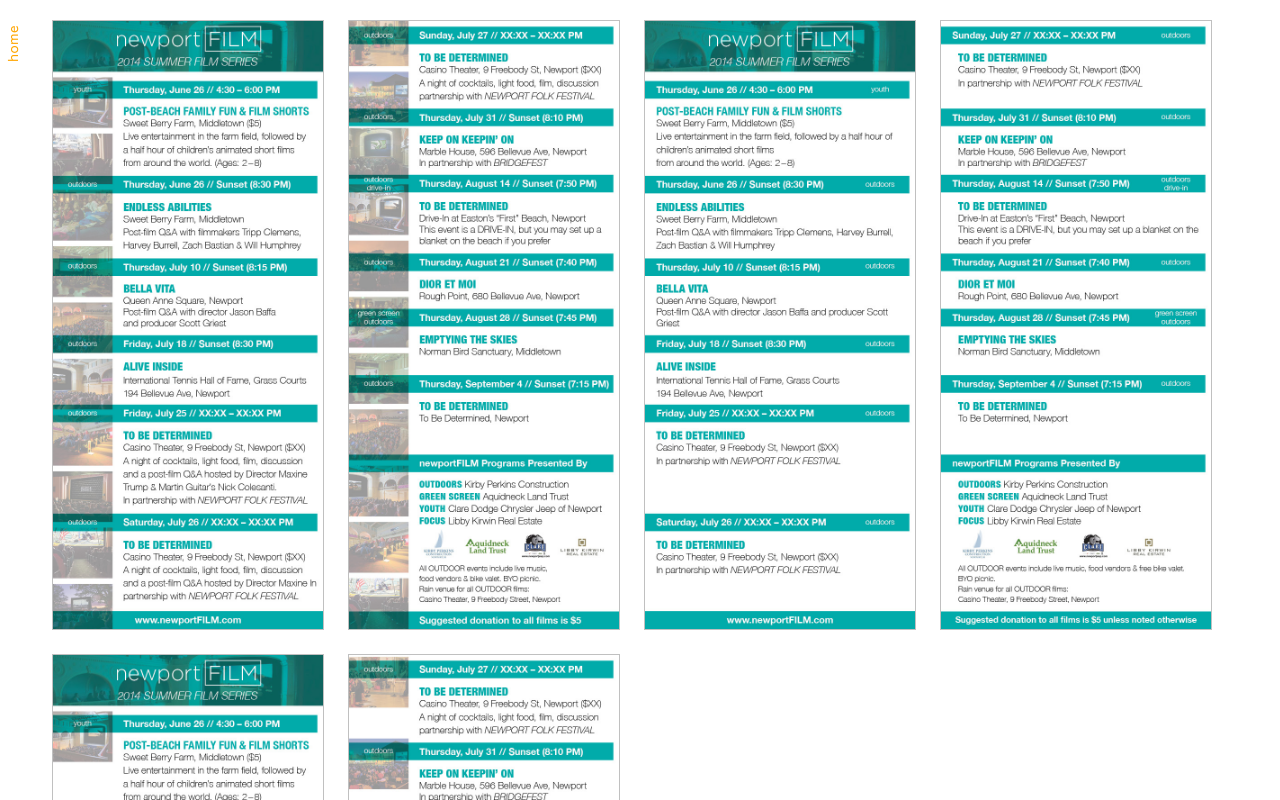
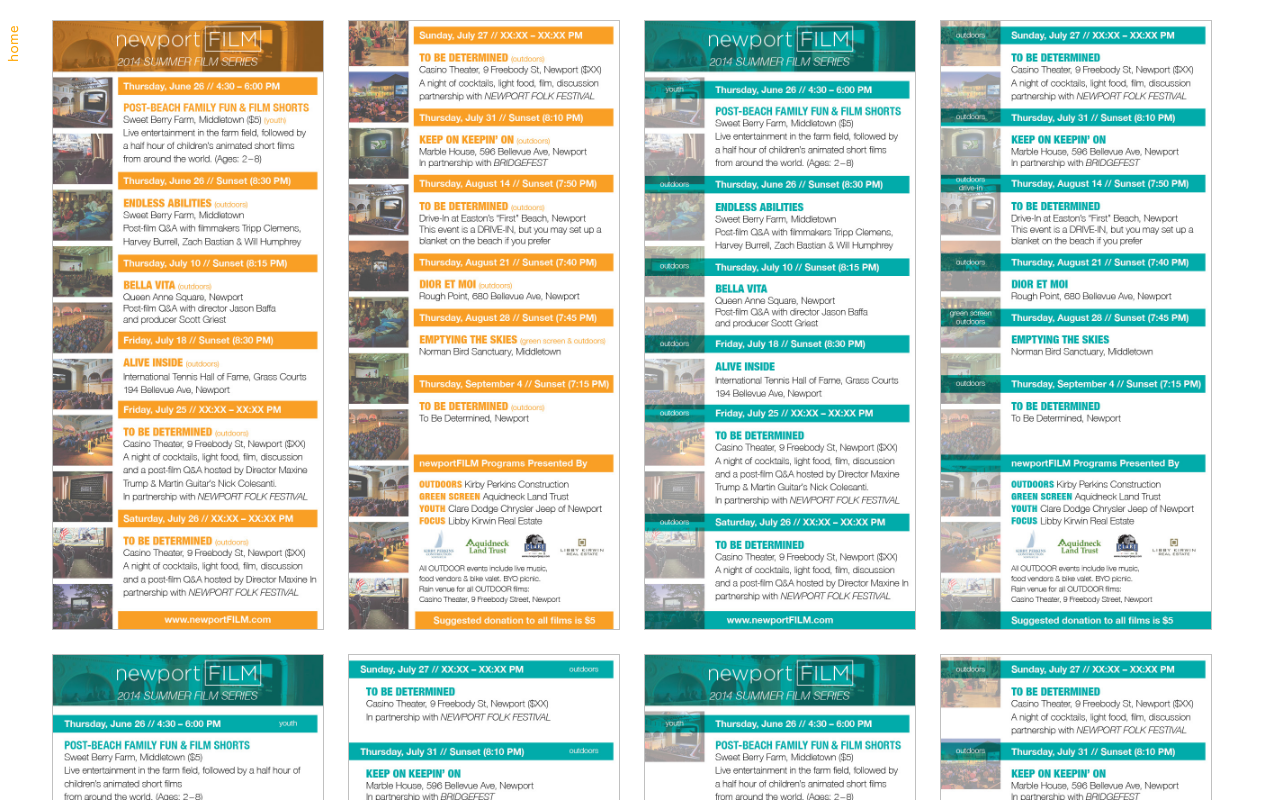
Before and after one commit to mmcdermott18/newportfilm, a plain HTML site: page tablecard/index.html in a window 1280 px wide. Shown: the top 800 px of the page. Drawn offline with Linux system fonts and the light colour scheme.

Commit message:
new table card

```diff
--- a/tablecard/index.html
+++ b/tablecard/index.html
@@ -8,6 +8,8 @@
 <body>
 	<div id="container">
 		<div class="whole">
+			<a href="../img/tablecard/Tablecard_Images_New_Front.jpg"><img src="../img/tablecard/Tablecard_Images_New_Front.jpg"></a>
+			<a href="../img/tablecard/Tablecard_Images_New_Back.jpg"><img src="../img/tablecard/Tablecard_Images_New_Back.jpg"></a>
 			<a href="../img/tablecard/Tablecard_Images_Front.jpg"><img src="../img/tablecard/Tablecard_Images_Front.jpg"></a>
 			<a href="../img/tablecard/Tablecard_Images_Back.jpg"><img src="../img/tablecard/Tablecard_Images_Back.jpg"></a>
 			<a href="../img/tablecard/Tablecard_NoImage_Front.jpg"><img src="../img/tablecard/Tablecard_NoImage_Front.jpg"></a>
```
Also changed, not shown: img/tablecard/Tablecard_Images_New_Back.jpg (added), img/tablecard/Tablecard_Images_New_Front.jpg (added).
